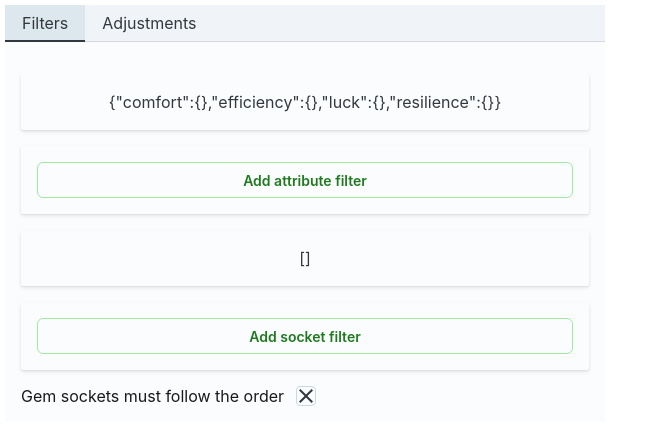
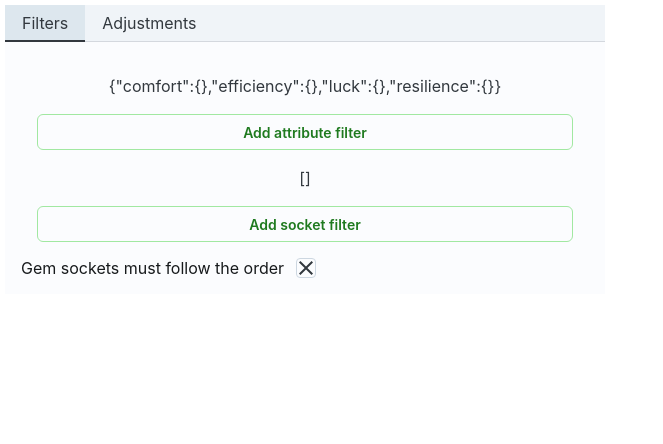
Before and after one commit to vainia/stepn-enhanced-filter, a React (Create React App) app in the folder ReactApp/chrome-extension/: page / in a window 1280 px wide. Shown: the top 444 px of the page, without its empty margins (0-663 px from the left). Built offline with nearby package versions, Linux system fonts and the light colour scheme.

Commit message:
Chore: adjust styles

```diff
--- a/ReactApp/chrome-extension/src/sections/filtersSection/AttributesFilterSectionComp.tsx
+++ b/ReactApp/chrome-extension/src/sections/filtersSection/AttributesFilterSectionComp.tsx
@@ -20,7 +20,7 @@ const AttributesFilterSectionComp = () => {
   return (
     <>
       <div>{JSON.stringify(attributeFilters)}</div>
-      <Box>
+      <div>
         {attributeFiltersActive.length < 4 && (
           <Button
             variant="outlined"
@@ -60,7 +60,7 @@ const AttributesFilterSectionComp = () => {
             Remove last added
           </Button>
         )}
-      </Box>
+      </div>
 
       {attributeFiltersActive.map((v, i) => (
         <Box key={v.type}>
@@ -70,6 +70,7 @@ const AttributesFilterSectionComp = () => {
               flexDirection: "column",
               justifyContent: "center",
               flex: "1 0 auto",
+              marginLeft: "15px",
             }}
             type={v.type}
             minBase={v.minBase}
--- a/ReactApp/chrome-extension/src/sections/filtersSection/FiltersSectionComp.tsx
+++ b/ReactApp/chrome-extension/src/sections/filtersSection/FiltersSectionComp.tsx
@@ -13,9 +13,11 @@ const FiltersSectionComp = () => {
           gap: 2,
           width: "100%",
           "& > div": {
-            p: 2,
-            boxShadow: "sm",
-            borderRadius: "xs",
+            px: 2,
+            "&.JoyBox-root": {
+              boxShadow: "sm",
+              borderRadius: "xs",
+            },
             display: "flex",
             justifyContent: "space-evenly",
           },
--- a/ReactApp/chrome-extension/src/sections/filtersSection/SocketsFilterSectionComp.tsx
+++ b/ReactApp/chrome-extension/src/sections/filtersSection/SocketsFilterSectionComp.tsx
@@ -17,7 +17,7 @@ const SocketsFilterSectionComp = () => {
   return (
     <>
       <div>{JSON.stringify(socketFilters)}</div>
-      <Box>
+      <div>
         {socketFiltersCount < 4 && (
           <Button
             variant="outlined"
@@ -57,7 +57,7 @@ const SocketsFilterSectionComp = () => {
             Remove last added
           </Button>
         )}
-      </Box>
+      </div>
 
       {socketFiltersCount > 0 && (
         <Box>
```
